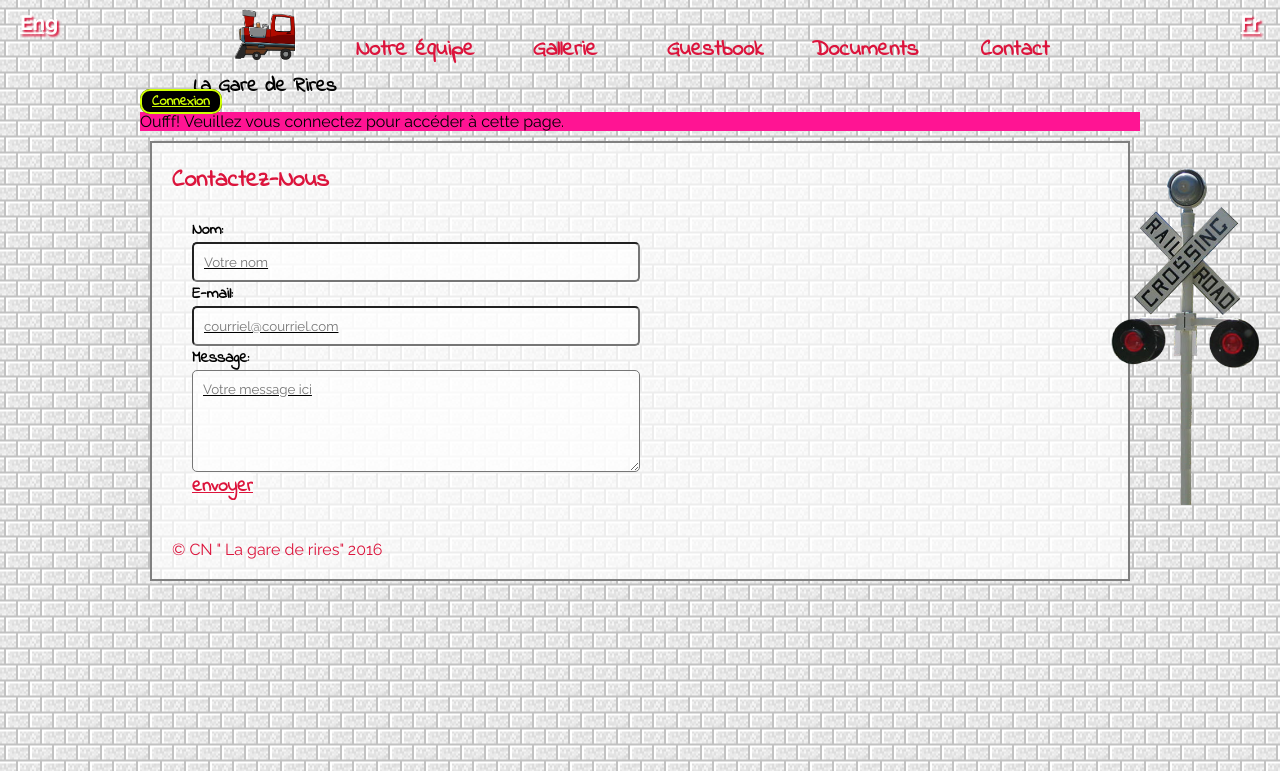
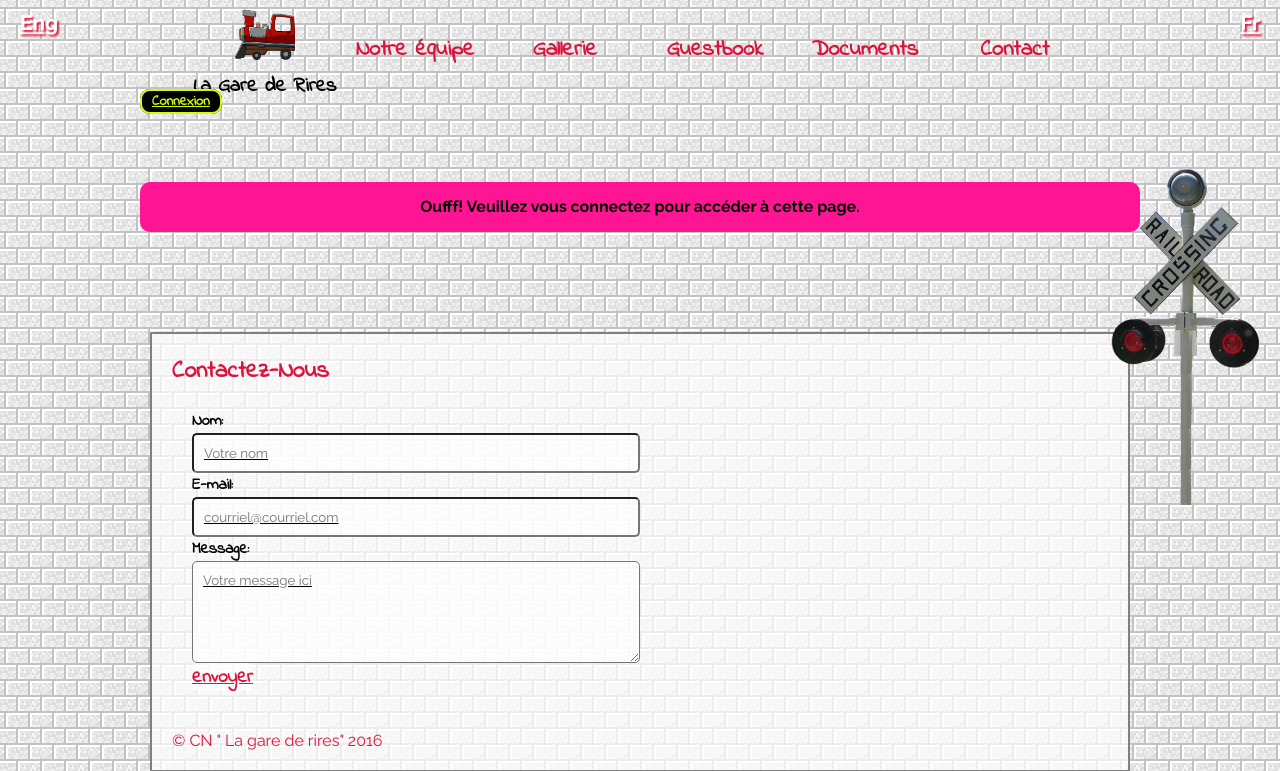
Before and after one commit to Qlcha/La-Gare-de-Rires, a PHP site: page /alert.php in a window 1280 px wide. Shown: the top 771 px of the page. Run offline with PHP 8.4, Linux system fonts and the light colour scheme; some libraries are stand-ins or nearby versions.

Commit message:
edit page alert

```diff
--- a/alert.php
+++ b/alert.php
@@ -6,7 +6,7 @@ require_once 'view_parts/_header.php';
 ?>
 
 <div class="alert">
-    Oufff! Veuillez vous connectez pour accéder à cette page.
+    <p>Oufff! Veuillez vous connectez pour accéder à cette page.</p>
 </div>
 
 <?php require_once 'view_parts/_footer.php'; ?>
--- a/css/stylesheet.css
+++ b/css/stylesheet.css
@@ -683,4 +683,18 @@ width:35%;
 /***** PAGE ALERT *****/
 .alert{
     background-color:deeppink;
+    -webkit-border-radius:10px;
+    -moz-border-radius:10px;
+    -ms-border-radius:10px;
+    -o-border-radius:10px;
+    border-radius: 10px;
+    height: 50px;
+    vertical-align: top;
+    line-height: 50px;
+    text-align: center;
+    margin-bottom: 10%;
+    margin-top: 7%;
+    }
+.alert p{
+    font-weight: bold;
 }
--- a/guestbook.php
+++ b/guestbook.php
@@ -27,7 +27,7 @@ if (!$connect) {
 
 $requete = "SELECT * FROM article_blog ORDER BY ID DESC ";
 if ($resultat = mysqli_query($connect,$requete)) {
-    date_default_timezone_set('america/montreal');
+    date_default_timezone_set('America/Montreal');
     /* fetch le tableau associatif */
     while ($ligne = mysqli_fetch_assoc($resultat)) {
         $dt_debut = date_create_from_format('Y-m-d H:i:s', $ligne['date']);
--- a/view_parts/_header.php
+++ b/view_parts/_header.php
@@ -1,6 +1,7 @@
 <?php
 if(!empty($_SESSION["user"])) {
-    $user = $_SESSION["user"];   }?>
+    $user = $_SESSION["user"];   }
+date_default_timezone_set('America/Montreal')?>
 
 <!DOCTYPE html>
 <html>
```
